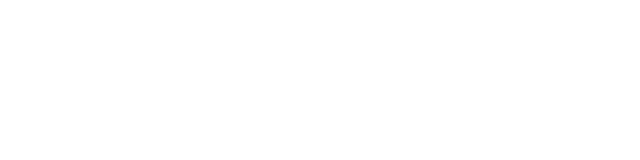
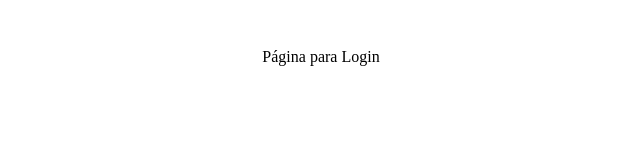
Before and after one commit to delberss/cinema, a React (Vite) app: page /login in a window 1280 px wide. Before the commit this address had no page. Shown: the top 160 px of the page, without its empty margins (319-959 px from the left). Built offline with nearby package versions, Linux system fonts and the light colour scheme.

Commit message:
feat: adiciona rota de login e inicia página

```diff
--- a/src/main.tsx
+++ b/src/main.tsx
@@ -2,11 +2,13 @@
 import App from './App.tsx'
 import { BrowserRouter, Route, Routes } from 'react-router-dom'
 import ConfirmacaoPage from './pages/ConfirmacaoPage.jsx'
+import LoginPage from './pages/LoginPage.tsx'
 
 createRoot(document.getElementById('root')!).render(
   <BrowserRouter>
     <Routes>
       <Route path="/" element={<App />} />
+      <Route path="/login" element={<LoginPage />} />
       <Route path="/confirmacao" element={<ConfirmacaoPage/>} />
     </Routes>
   </BrowserRouter>
--- /dev/null
+++ b/src/pages/LoginPage.tsx
@@ -0,0 +1,10 @@
+import { Box } from "@mui/material";
+
+export default function LoginPage() {
+
+  return (
+    <Box textAlign="center" mt={6} px={2}>
+      Página para Login
+    </Box>
+  );
+}
```
